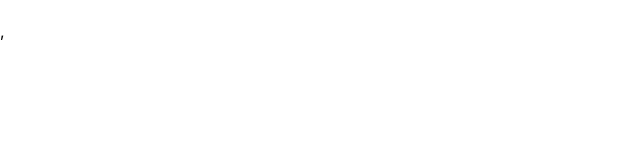
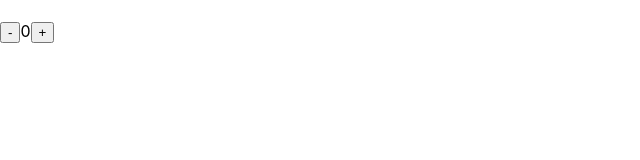
Before and after one commit to srivalli33/lyrosreact, a React (Create React App) app: page / in a window 1280 px wide. Shown: the top 160 px of the page, without its empty margins (0-640 px from the left). Built offline with nearby package versions, Linux system fonts and the light colour scheme.

Commit message:
Added useReducer hook

```diff
--- /dev/null
+++ b/src/App21.js
@@ -0,0 +1,29 @@
+import { useReducer } from "react";
+import ReactDOM from "react-dom/client";
+
+function reducer(state, action) {
+  switch (action.type) {
+    case "increment":
+      return { count: state.count + 1 };
+    case "decrement":
+      return { count: state.count - 1 };
+    default:
+      return { count: state };
+  }
+}
+export default function App21() {
+  const [state, dispatch] = useReducer(reducer, { count: 0 });
+  function increment() {
+    dispatch({ type: "increment" });
+  }
+  function decrement() {
+    dispatch({ type: "decrement" });
+  }
+  return (
+    <>
+      <input type="button" onClick={decrement} value="-"></input>
+      {state.count}
+      <input type="button" onClick={increment} value="+"></input>
+    </>
+  );
+}
--- a/src/index.js
+++ b/src/index.js
@@ -1,11 +1,11 @@
 import React from "react";
 import ReactDOM from "react-dom/client";
 import "./index.css";
-import App20 from "./App20";
+import App21 from "./App21";
 
 const root = ReactDOM.createRoot(document.getElementById("root"));
 root.render(
   <>
-    <App20 />
+    <App21 />
   </>
 );
```
